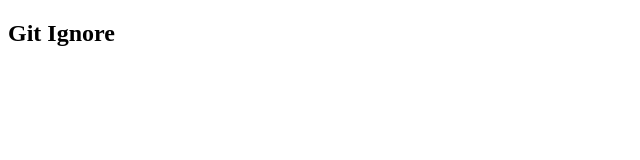
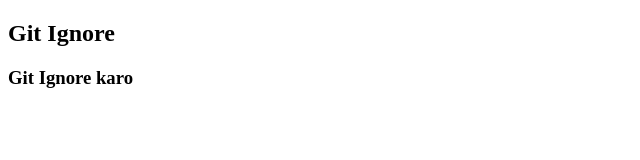
Before and after one commit to milindkuhikar/Git-Ignore-concept, a plain HTML site: page index.html in a window 1280 px wide. Shown: the whole page, without its empty margins (0-640 px from the left). Drawn offline with Linux system fonts and the light colour scheme.

Commit message:
Git Ignore File done

```diff
--- a/index.html
+++ b/index.html
@@ -8,5 +8,6 @@
 </head>
 <body>
     <h2>Git Ignore</h2>
+    <h3>Git Ignore karo</h3>
 </body>
 </html>
```
Also changed, not shown: 1 other file.
